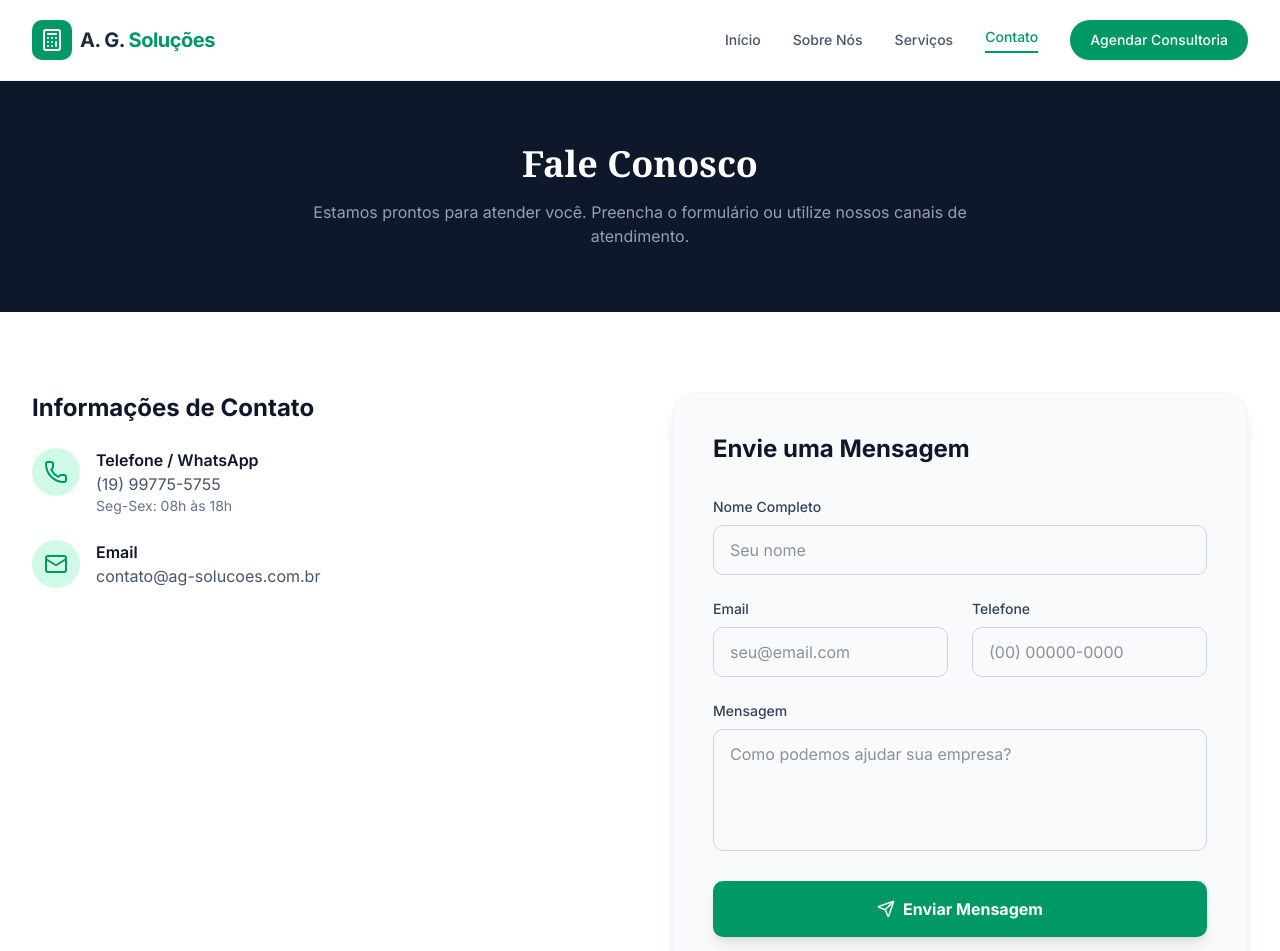
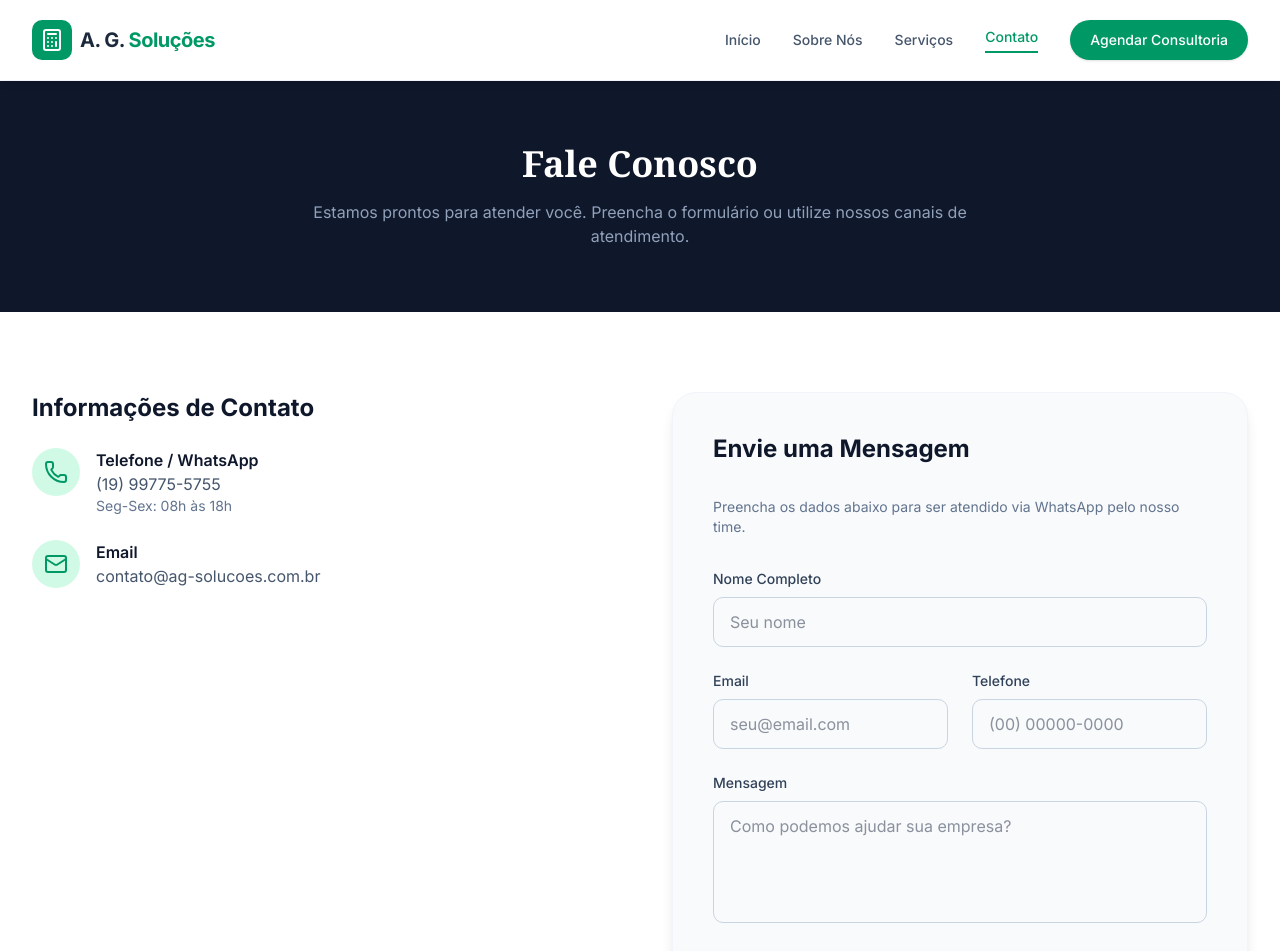
Before and after one commit to lgustavo13/ag_solucoes, a Next.js app: page /contato in a window 1280 px wide. Shown: the top 951 px of the page. Built offline with nearby package versions, Linux system fonts and the light colour scheme; a web font is replaced by a local one.

Commit message:
feat: add form functionality

```diff
--- a/src/app/contato/page.tsx
+++ b/src/app/contato/page.tsx
@@ -1,7 +1,8 @@
 "use client";
 
 import React, { useState, useEffect } from "react";
-import { Mail, Phone, Send } from "lucide-react";
+import { Mail, MessageCircle, Phone } from "lucide-react";
+import { Button } from "@/src/components/ui/button";
 
 const Contact: React.FC = () => {
   useEffect(() => {
@@ -17,7 +18,25 @@ const Contact: React.FC = () => {
 
   const handleSubmit = (e: React.FormEvent) => {
     e.preventDefault();
-    alert("Mensagem enviada com sucesso! Entraremos em contato em breve.");
+
+    const companyPhone = "5519997755755";
+
+    const text = `
+*Olá! Vim através do site e gostaria de um atendimento.*
+
+*Nome:* ${formState.name}
+*Email:* ${formState.email}
+*Telefone:* ${formState.phone}
+
+*Mensagem:*
+${formState.message}
+    `.trim();
+
+    const whatsappUrl = `https://wa.me/${companyPhone}?text=${encodeURIComponent(
+      text
+    )}`;
+    window.open(whatsappUrl, "_blank");
+
     setFormState({ name: "", email: "", phone: "", message: "" });
   };
 
@@ -84,6 +103,10 @@ const Contact: React.FC = () => {
             <h2 className="text-2xl font-bold text-slate-900 mb-8">
               Envie uma Mensagem
             </h2>
+            <p className="text-slate-500 mb-8 text-sm">
+              Preencha os dados abaixo para ser atendido via WhatsApp pelo nosso
+              time.
+            </p>
             <form onSubmit={handleSubmit} className="space-y-6">
               <div>
                 <label
@@ -161,13 +184,14 @@ const Contact: React.FC = () => {
                 ></textarea>
               </div>
 
-              <button
+              <Button
+                size="lg"
                 type="submit"
-                className="w-full bg-emerald-600 hover:bg-emerald-700 text-white font-bold py-4 rounded-lg transition-all shadow-lg hover:shadow-emerald-500/25 flex items-center justify-center gap-2"
+                className="w-full bg-emerald-600 hover:bg-emerald-700 text-white font-bold py-4 rounded-lg transition-all shadow-lg hover:shadow-emerald-500/25 flex items-center justify-center gap-2 hover:cursor-pointer"
               >
-                <Send size={18} />
-                Enviar Mensagem
-              </button>
+                <MessageCircle size={20} />
+                Iniciar Conversa no WhatsApp
+              </Button>
             </form>
           </div>
         </div>
```
